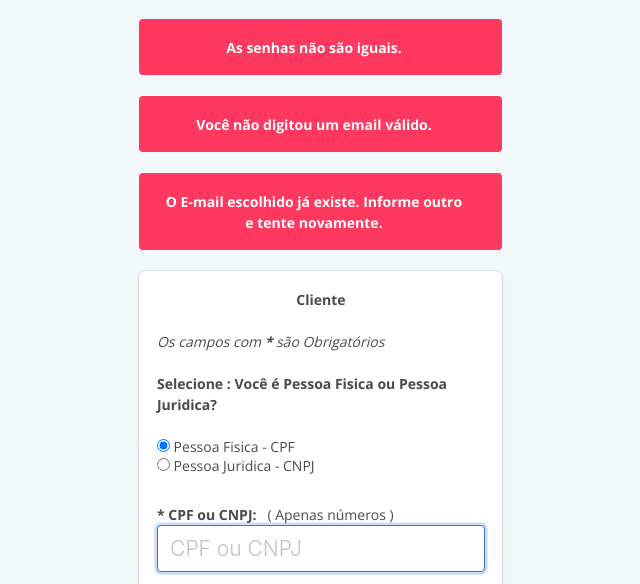
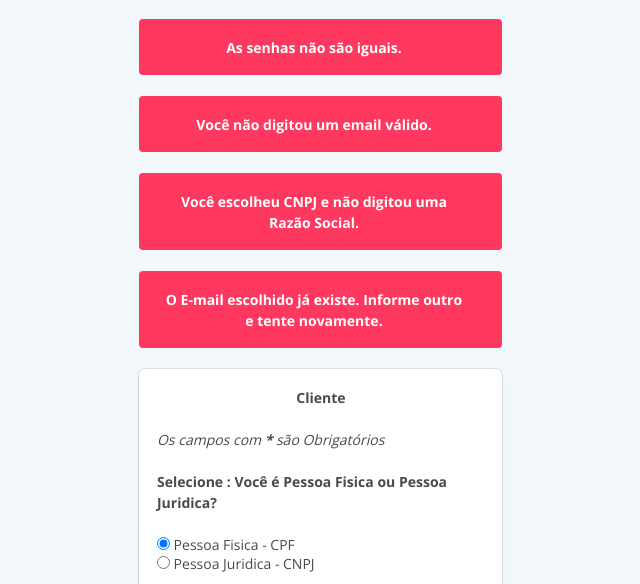
Before and after one commit to locautopuc/Locauto, a PHP site: page /usuario_cadastro.php in a window 1280 px wide. Shown: the part 492-1076 px from the top of the page, without its empty margins (319-959 px from the left). Run offline with PHP 8.4, Linux system fonts and the light colour scheme; the visitor is signed in with stand-in values (Sample User, id 1).

Commit message:
Add files via upload

```diff
--- a/locauto/usuario_cadastro.php
+++ b/locauto/usuario_cadastro.php
@@ -160,7 +160,7 @@ session_start();
 	<!-- **************************************************** -->
 
 
-	<!-- SESSION email invalido -->
+<!-- SESSION email invalido -->
 	<?php
 		if(isset($_SESSION['email_invalido'])):
 	?>
@@ -170,6 +170,21 @@ session_start();
 	<?php
 	endif;
 	unset($_SESSION['email_invalido']);
+	?>
+	<!-- fim SESSION email invalido -->
+	<!-- **************************************************** -->
+
+
+	<!-- SESSION email invalido -->
+	<?php
+		if(isset($_SESSION['digite_razao_social'])):
+	?>
+	<div class="notification is-danger">
+		<p>Você escolheu CNPJ e não digitou uma Razão Social.</p>
+	</div>
+	<?php
+	endif;
+	unset($_SESSION['digite_razao_social']);
 	?>
 	<!-- fim SESSION email invalido -->
 	<!-- **************************************************** -->
```
Also changed, not shown: locauto/usuario_cadastrar.php (+13 -0 lines).
